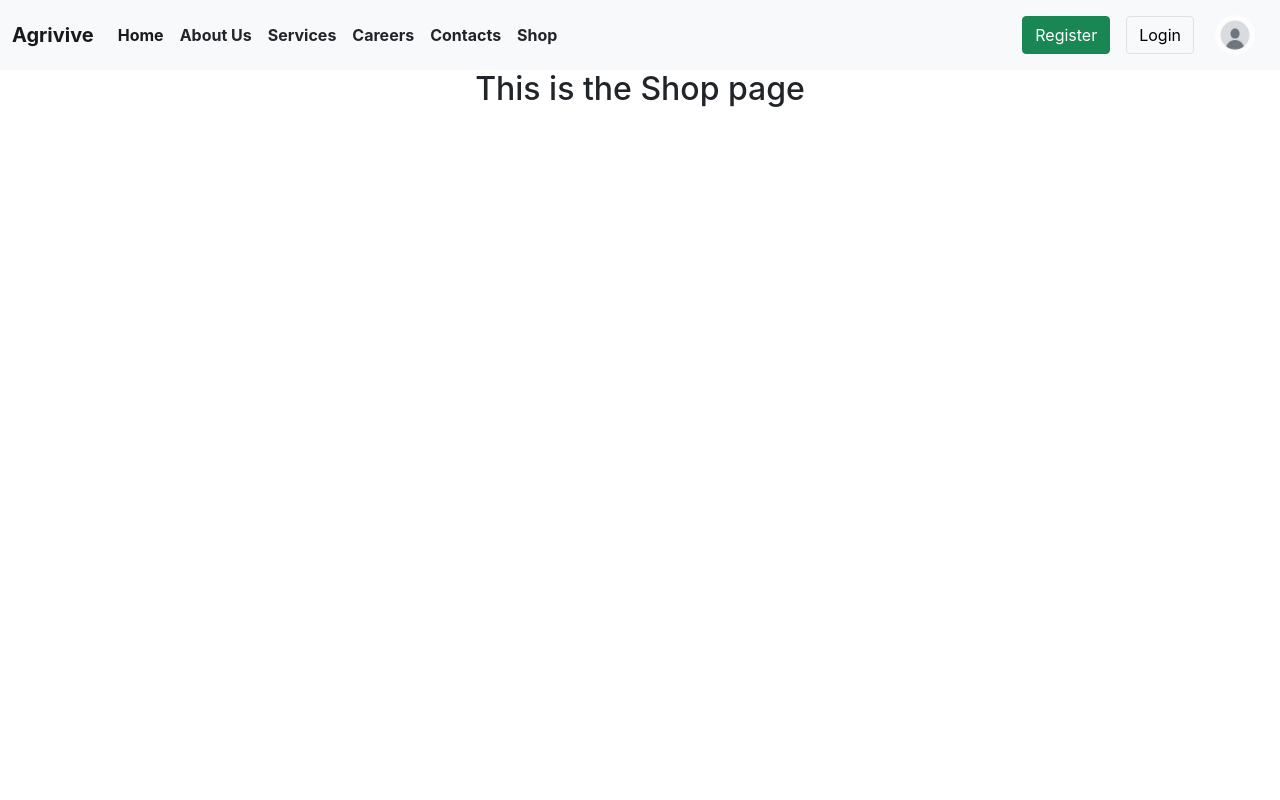
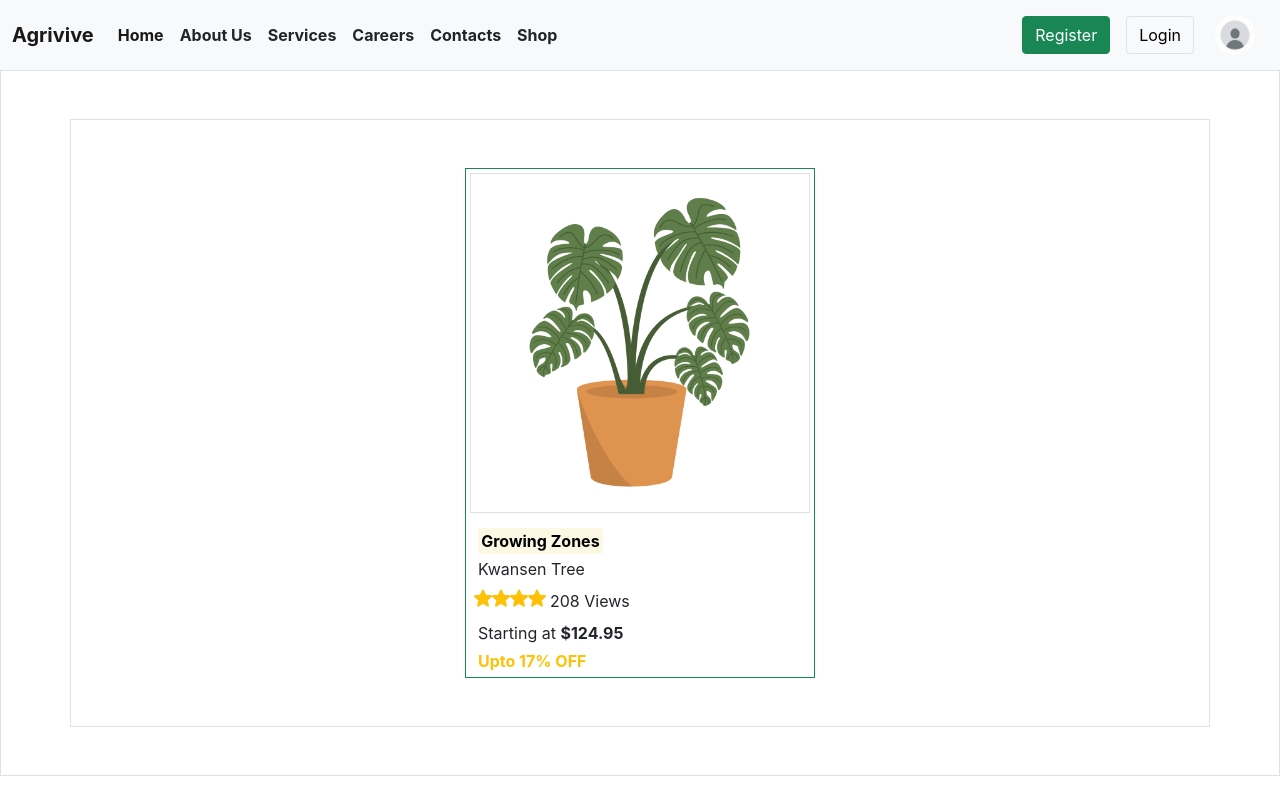
Before and after one commit to HariSirikonda/Agrivive, a React (Create React App) app: page /shop in a window 1280 px wide. Built offline with nearby package versions, Linux system fonts and the light colour scheme.

Commit message:
Added an Item to the shop section

```diff
--- a/public/index.html
+++ b/public/index.html
@@ -27,6 +27,8 @@
     <title>Agrivive</title>
     <link href="https://cdn.jsdelivr.net/npm/bootstrap@5.0.2/dist/css/bootstrap.min.css" rel="stylesheet" integrity="sha384-EVSTQN3/azprG1Anm3QDgpJLIm9Nao0Yz1ztcQTwFspd3yD65VohhpuuCOmLASjC" crossorigin="anonymous">
     <link href="https://cdn.jsdelivr.net/npm/bootstrap-icons/font/bootstrap-icons.css" rel="stylesheet">
+    <link href="https://cdnjs.cloudflare.com/ajax/libs/font-awesome/6.0.0-beta3/css/all.min.css" rel="stylesheet">
+
   </head>
   <body>
     <noscript>You need to enable JavaScript to run this app.</noscript>
--- /dev/null
+++ b/src/components/item.js
@@ -0,0 +1,32 @@
+import Pot from './images/pot.png';
+import Star from './images/star.png';
+function Item() {
+    return(
+        <>
+            <div className="border border-success" style={{width: '350px', height: '510px'}}>
+                <div className="image-div rounded">
+                    <img src={Pot} className="border m-1" alt="Show me" style={{width: '340px', height: '340px'}}></img>
+                </div>
+                <div className="item-info text-start">
+                    <div className="p-2">
+                        <p className="m-1"><b><mark className="rounded">Growing Zones</mark></b></p>
+                        <p className="m-1">Kwansen Tree</p>
+                        <div className="d-flex">
+                            <img className="mt-1" src={Star} style={{width: '18px', height: '18px'}}></img>
+                            <img className="mt-1" src={Star} style={{width: '18px', height: '18px'}}></img>
+                            <img className="mt-1" src={Star} style={{width: '18px', height: '18px'}}></img>
+                            <img className="mt-1" src={Star} style={{width: '18px', height: '18px'}}></img>
+                            <p className="m-1">208 Views</p>
+                        </div>
+                        <div>
+                            <p className="m-1">Starting at <b>$124.95</b></p>
+                            <p className="m-1 text-warning"><b>Upto 17% OFF</b></p>
+                        </div>
+                    </div>
+                </div>
+            </div>
+        </>
+    );
+}
+
+export default Item;
--- a/src/components/shop.js
+++ b/src/components/shop.js
@@ -1,9 +1,13 @@
+import Item from "./item";
+
 function Shop(){
     return (
         <>
-            <div>
-                <h2>This is the Shop page</h2>
-            </div>
+            <section className="container-fluid border p-5">
+                <div className="container border p-2 d-flex align-items-center justify-content-center p-5">
+                    <Item/>
+                </div>
+            </section>
         </>
     );
 }
```
Also changed, not shown: src/components/images/star.png (added).
